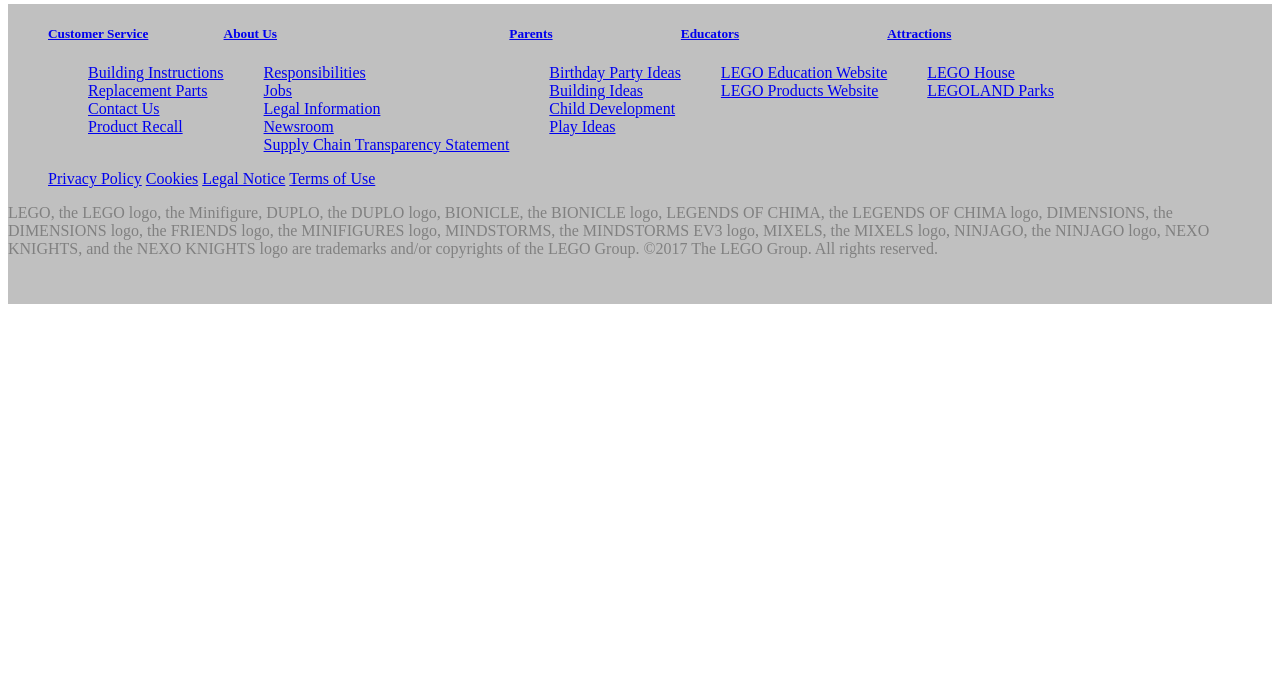
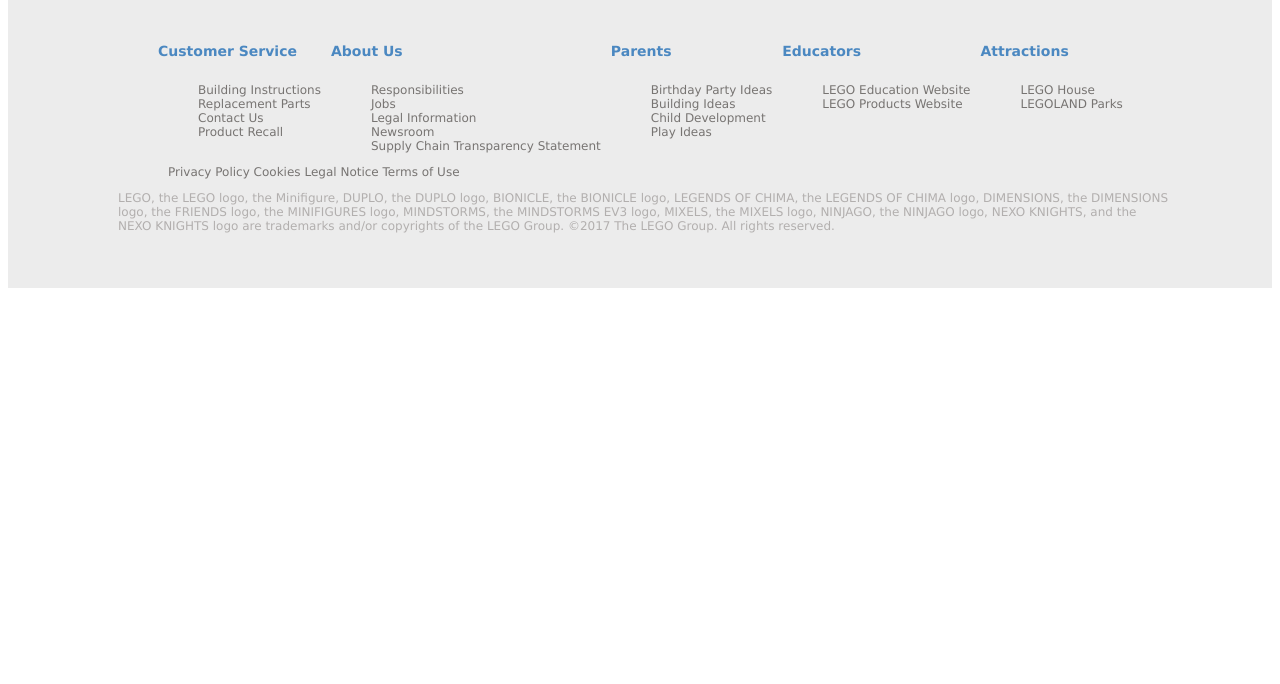
Before and after one commit to Annacrespo/Lego, a plain HTML site: page index.html in a window 1280 px wide. Shown: the part 116-800 px from the top of the page. Drawn offline with Linux system fonts and the light colour scheme.

Commit message:
color and styling added to footer

```diff
--- a/assets/css/style.less
+++ b/assets/css/style.less
@@ -15,9 +15,6 @@
     display: inline;
     overflow: auto;
     padding-left: 150px;
-    // padding-right: 75px;
-    // padding-top: 60px;
-    // padding-bottom: 5px;
     color: black;
     margin: 0 auto;
 }
@@ -51,51 +48,38 @@
     padding-bottom: 5px;
 }
 //footer
-@footerBackground: silver;
-@footerFontColor: gray;
+@footerBackground: #ececec;
+@footerFontColor: #777472;
 .lego-global-footer-wrap {
     left: 0;
     background-color: @footerBackground;
     color: @footerFontColor;
+    font-family: Verdana,"Helvetica Neue",Helvetica,Arial,sans-serif;
+    font-size: 12px;
     height: 300px;
-    ul {
-        list-style-type: none;
-    }
-    li {
-        list-style-type: circle;
+    padding-left: 100px;
+    padding-right: 100px;
+    padding-top: 20px;
+    a {
+        text-decoration: none;
+        color: @footerFontColor;
+        h5 {
+            color: #4b88c1;
+            font-size: 14px;
+        }
     }
  }
-
-// .Service {
-//     width: 250px;
-//     float: left;
-//     #About #Parents #Educators #Attractions {
-//         margin: 0 auto;
-//         float: left;
-//     }
-// }
-#Customer {
+#Customer, #About, #Parents, #Educators, #Attractions, #terms, #copyright {
     float: left;
-}
-#About {
-    float: left;
-}
-#Parents {
-    float: left;
-}
-#Educators {
-    float: left;
-}
-#Attractions {
-    float: left;
+    font-size: 12px;
+    padding-left: 10px;
 }
 #terms {
-    float: left;
     display: block;
     width: 100%;
 }
 #copyright {
-    float: left;
     display: block;
     width: 100%;
+    color: #b2afae;
 }
```
Also changed, not shown: assets/css/style.css.
